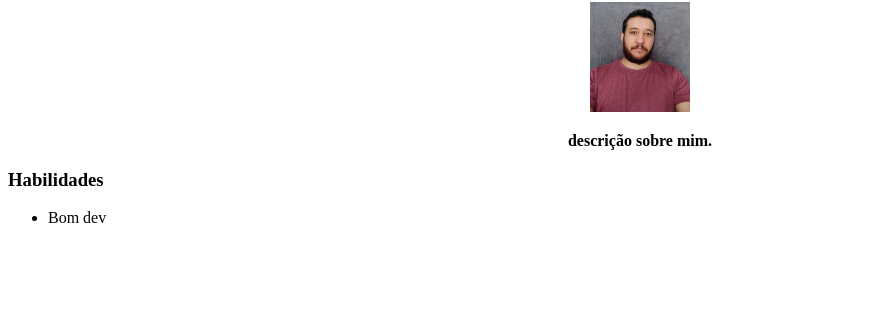
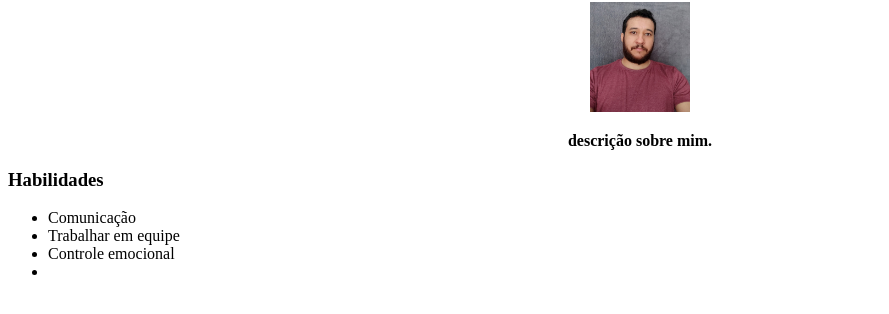
Before and after one commit to Flavio-Fds/MyPortfolio, a plain HTML site: page index.html in a window 1280 px wide. Shown: the part 78-392 px from the top of the page, without its empty margins (0-889 px from the left). Drawn offline with Linux system fonts and the light colour scheme.

Commit message:
novas habilidades

```diff
--- a/index.html
+++ b/index.html
@@ -19,7 +19,10 @@
         <center><strong><p>descrição sobre mim.</p></strong></center>
         <h3 id="hab">Habilidades</h3>
         <ul>
-            <li>Bom dev</li>
+            <li>Comunicação</li>
+            <li>Trabalhar em equipe</li>
+            <li>Controle emocional</li>
+            <li></li>
         </ul>
 
 
```
